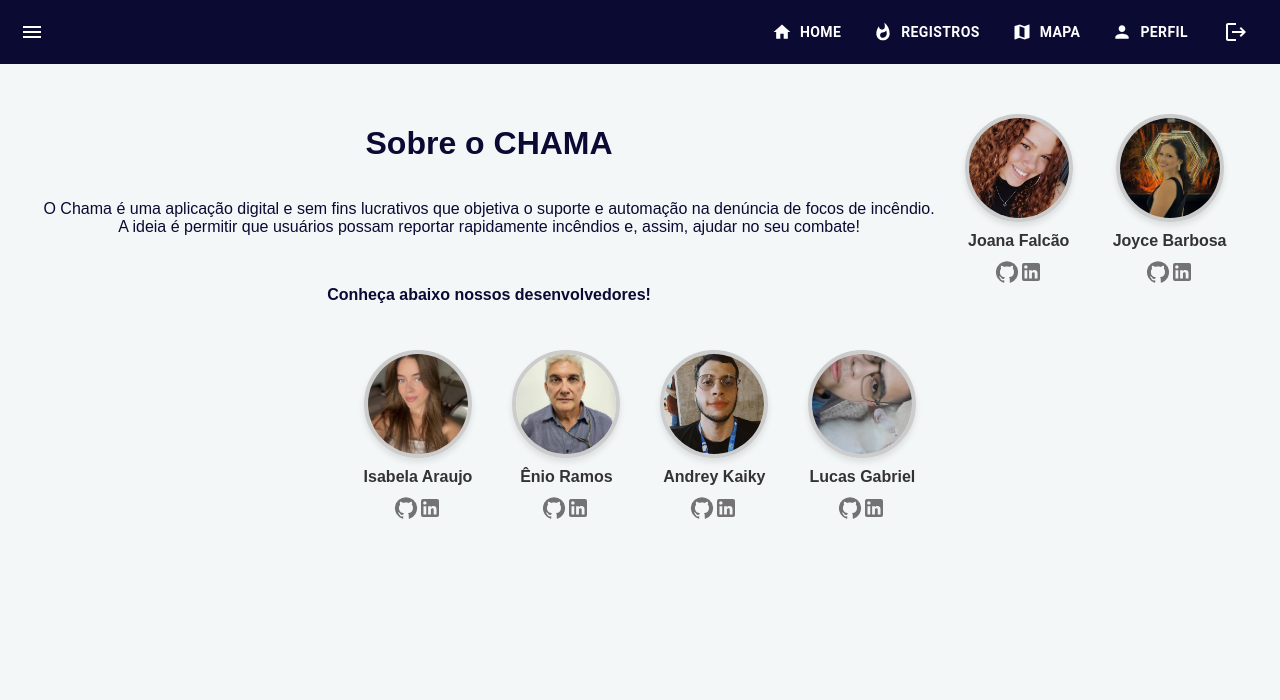
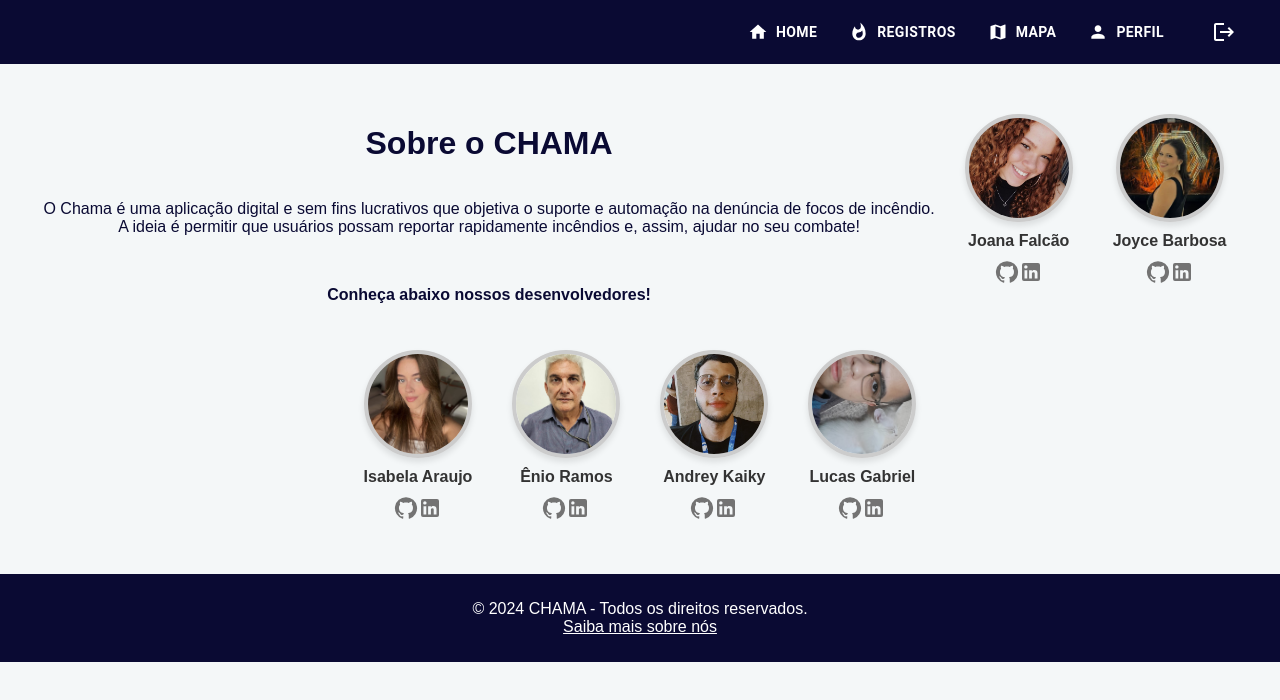
Before and after one commit to joanafalcaos/project-chama, a React (Create React App) app: page /sobre in a window 1280 px wide. Shown: the top 700 px of the page. Built offline with nearby package versions, Linux system fonts and the light colour scheme; the HTML template or start-up script is replaced by a standard one.

Commit message:
Removendo menu sanduíche e incluindo footer

```diff
--- a/src/Layout.js
+++ b/src/Layout.js
@@ -1,18 +1,10 @@
-import React, { useState } from 'react';
+import React from 'react';
 import { Link, useNavigate } from 'react-router-dom';
-import {AppBar,Toolbar,IconButton,Drawer,List,ListItem,ListItemIcon,ListItemText,Button,Divider,Box,} from '@mui/material';
-import {Menu as MenuIcon, Home as HomeIcon, Whatshot as FireIcon, Map as MapIcon, Person as PersonIcon, Info as InfoIcon, Logout as LogoutIcon} from '@mui/icons-material';
+import { AppBar, Toolbar, Button } from '@mui/material';
+import { Home as HomeIcon, Whatshot as FireIcon, Map as MapIcon, Person as PersonIcon, Logout as LogoutIcon } from '@mui/icons-material';
 
 const Layout = ({ children }) => {
-  const [open, setOpen] = useState(false);
   const navigate = useNavigate();
-
-  const toggleDrawer = (isOpen) => (event) => {
-    if (event.type === 'keydown' && (event.key === 'Tab' || event.key === 'Shift')) {
-      return;
-    }
-    setOpen(isOpen);
-  };
 
   const handleLogout = () => {
     localStorage.removeItem('authToken');
@@ -30,10 +22,6 @@ const Layout = ({ children }) => {
     <div>
       <AppBar position="sticky" sx={{ backgroundColor: '#0A0A33', boxShadow: 'none' }}>
         <Toolbar sx={{ display: 'flex', justifyContent: 'flex-end', alignItems: 'center' }}>
-          <IconButton edge="start" sx={{ color: '#ffff', marginRight: 'auto' }} onClick={toggleDrawer(true)}>
-            <MenuIcon />
-          </IconButton>
-
           {menuOptions.map((option) => (
             <Button
               key={option.label}
@@ -46,47 +34,23 @@ const Layout = ({ children }) => {
             </Button>
           ))}
 
-          <IconButton onClick={handleLogout} sx={{ color: '#ffff', marginLeft: '20px' }}>
+          <Button onClick={handleLogout} sx={{ color: '#ffff', marginLeft: '20px' }}>
             <LogoutIcon />
-          </IconButton>
+          </Button>
         </Toolbar>
       </AppBar>
-
-      <Drawer anchor="left" open={open} onClose={toggleDrawer(false)}>
-        <Box sx={{ width: 250 }}>
-          <Divider />
-
-          <List>
-            {menuOptions.map((option) => (
-              <ListItem button key={option.label} component={Link} to={option.path} onClick={toggleDrawer(false)}>
-                <ListItemIcon>{option.icon}</ListItemIcon>
-                <ListItemText primary={option.label} />
-              </ListItem>
-            ))}
-
-            <ListItem button component={Link} to="/sobre" onClick={toggleDrawer(false)}>
-              <ListItemIcon>
-                <InfoIcon />
-              </ListItemIcon>
-              <ListItemText primary="Sobre" />
-            </ListItem>
-          </List>
-          <Divider />
-
-          <List>
-            <ListItem button onClick={handleLogout}>
-              <ListItemIcon>
-                <LogoutIcon />
-              </ListItemIcon>
-              <ListItemText primary="Sair" />
-            </ListItem>
-          </List>
-        </Box>
-      </Drawer>
 
       <div style={{ padding: '20px' }}>
         {children}
       </div>
+
+      <footer style={{ backgroundColor: '#0A0A33', color: '#fff', padding: '10px 0', textAlign: 'center' }}>
+        <p>
+          &copy; 2024 CHAMA - Todos os direitos reservados.
+          <Link to="/sobre" style={{ color: '#fff', textDecoration: 'underline' }}><br/>Saiba mais sobre nós</Link>
+        </p>
+      </footer>
+
     </div>
   );
 };
--- a/src/Pages/Sobre.js
+++ b/src/Pages/Sobre.js
@@ -7,7 +7,6 @@ import andreyFoto from '../images/andrey.jpeg';
 import lucasFoto from '../images/lucas.jpeg';
 import ProfilePhoto from '../Components/ProfilePhoto';
 import './Sobre.css';
-
 
 const teamMembers = [
   {
```
